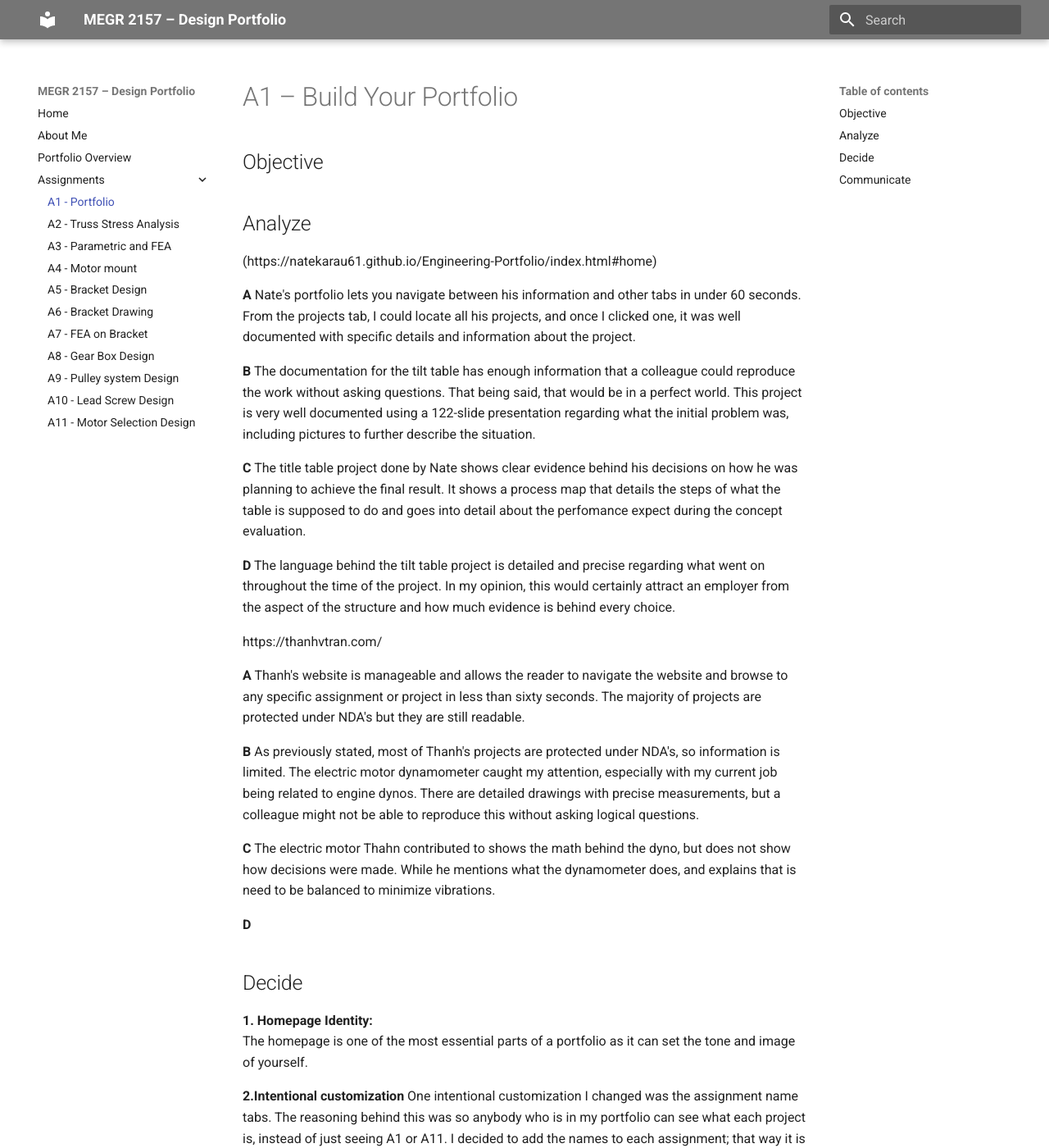
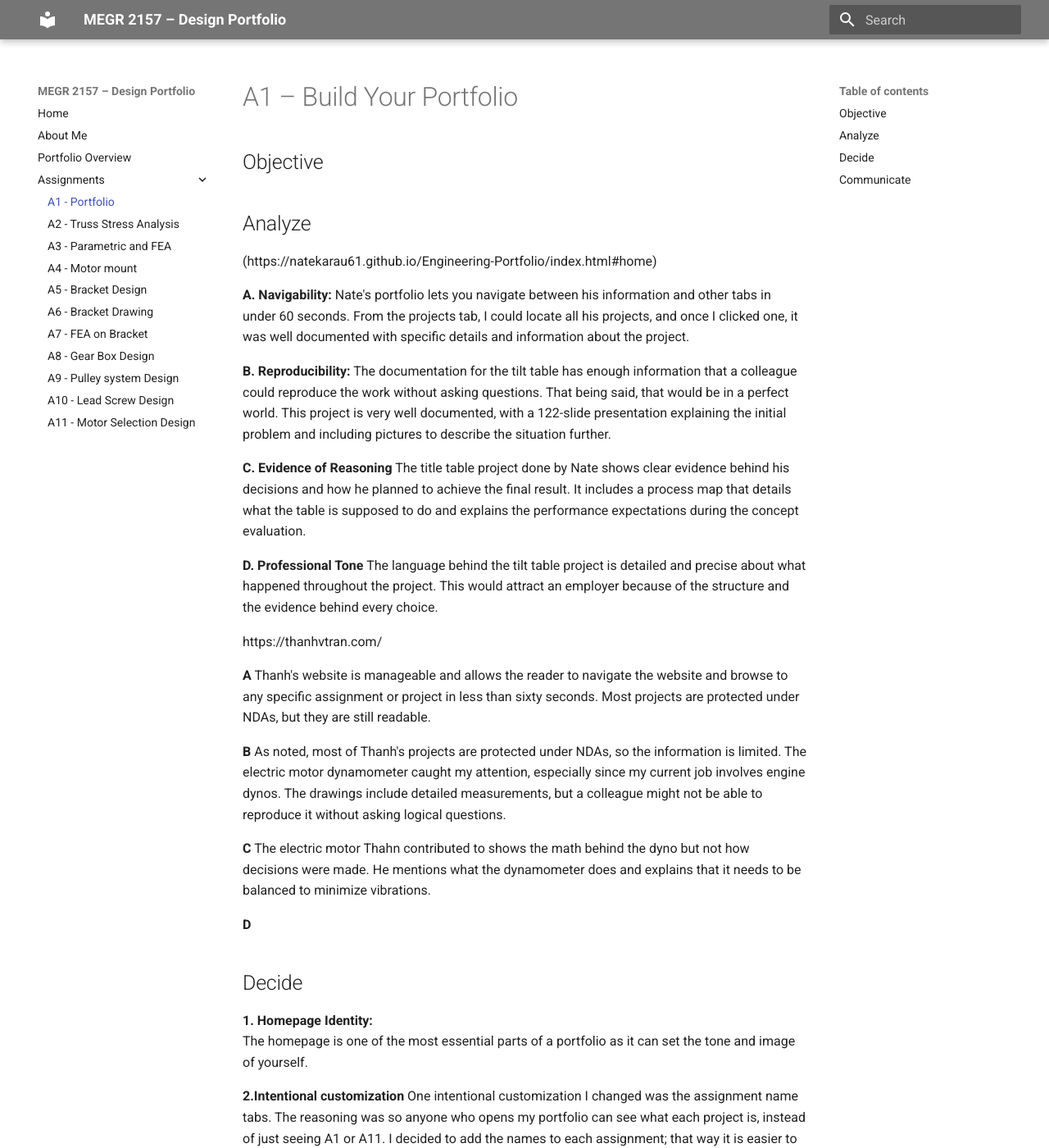
Before and after one commit to JHernPR/MEGR-2157-portfolio, an MkDocs documentation site: the page built from docs/assignments/A01/index.md, in a window 1280 px wide and 1400 px high. Shown: the whole window at 82% size. Built offline with MkDocs 1.6.1 and Material for MkDocs 9.7.7, drawn with Linux system fonts in a browser that asks for light colours; some of the changed text lies outside the part shown.

Commit message:
Update index.md

```diff
--- a/docs/assignments/A01/index.md
+++ b/docs/assignments/A01/index.md
@@ -6,28 +6,28 @@
 ## Analyze
 (https://natekarau61.github.io/Engineering-Portfolio/index.html#home)
 
-**A**
+**A. Navigability:**
 Nate's portfolio lets you navigate between his information and other tabs in under 60 seconds. From the projects tab, I could locate all his projects, and once I clicked one, it was well documented with specific details and information about the project.
 
-**B**
-The documentation for the tilt table has enough information that a colleague could reproduce the work without asking questions. That being said, that would be in a perfect world. This project is very well documented using a 122-slide presentation regarding what the initial problem was, including pictures to further describe the situation.
+**B. Reproducibility:**
+The documentation for the tilt table has enough information that a colleague could reproduce the work without asking questions. That being said, that would be in a perfect world. This project is very well documented, with a 122-slide presentation explaining the initial problem and including pictures to describe the situation further.
 
-**C**
-The title table project done by Nate shows clear evidence behind his decisions on how he was planning to achieve the final result. It shows a process map that details the steps of what the table is supposed to do and goes into detail about the perfomance expect during the concept evaluation.
+**C. Evidence of Reasoning**
+The title table project done by Nate shows clear evidence behind his decisions and how he planned to achieve the final result. It includes a process map that details what the table is supposed to do and explains the performance expectations during the concept evaluation.
 
-**D**
-The language behind the tilt table project is detailed and precise regarding what went on throughout the time of the project. In my opinion, this would certainly attract an employer from the aspect of the structure and how much evidence is behind every choice.
+**D. Professional Tone**
+The language behind the tilt table project is detailed and precise about what happened throughout the project. This would attract an employer because of the structure and the evidence behind every choice.
 
 https://thanhvtran.com/
 
 **A**
-Thanh's website is manageable and allows the reader to navigate the website and browse to any specific assignment or project in less than sixty seconds. The majority of projects are protected under NDA's but they are still readable.
+Thanh's website is manageable and allows the reader to navigate the website and browse to any specific assignment or project in less than sixty seconds. Most projects are protected under NDAs, but they are still readable.
 
 **B**
-As previously stated, most of Thanh's projects are protected under NDA's, so information is limited. The electric motor dynamometer caught my attention, especially with my current job being related to engine dynos. There are detailed drawings with precise measurements, but a colleague might not be able to reproduce this without asking logical questions.
+As noted, most of Thanh's projects are protected under NDAs, so the information is limited. The electric motor dynamometer caught my attention, especially since my current job involves engine dynos. The drawings include detailed measurements, but a colleague might not be able to reproduce it without asking logical questions.
 
 **C**
-The electric motor Thahn contributed to shows the math behind the dyno, but does not show how decisions were made. While he mentions what the dynamometer does, and explains that is need to be balanced to minimize vibrations.
+The electric motor Thahn contributed to shows the math behind the dyno but not how decisions were made. He mentions what the dynamometer does and explains that it needs to be balanced to minimize vibrations.
 
 **D**
 
@@ -37,8 +37,8 @@ The homepage is one of the most essential parts of a portfolio as it can set the
 
 
 **2.Intentional customization**
-One intentional customization I changed was the assignment name tabs. The reasoning behind this was so anybody who is in my portfolio can see what each project is, instead of just seeing A1 or A11. I decided to add the names to each assignment; that way it is easier to manage from project to project.
+One intentional customization I changed was the assignment name tabs. The reasoning was so anyone who opens my portfolio can see what each project is, instead of just seeing A1 or A11. I decided to add the names to each assignment; that way it is easier to manage from project to project.
 **3. Documentation Standard**
 
-All material and data will be done to the best of my knowledge; this includes calculations, research, schematics, and drawings, which will all be held to a standard that shows honesty, legitimacy, and realism behind every decision.
+I've done my best to ensure all material and data are accurate, including calculations, research, schematics, and drawings, and I've held them to a standard that reflects honesty, legitimacy, and realism in every decision.
 ## Communicate
```
